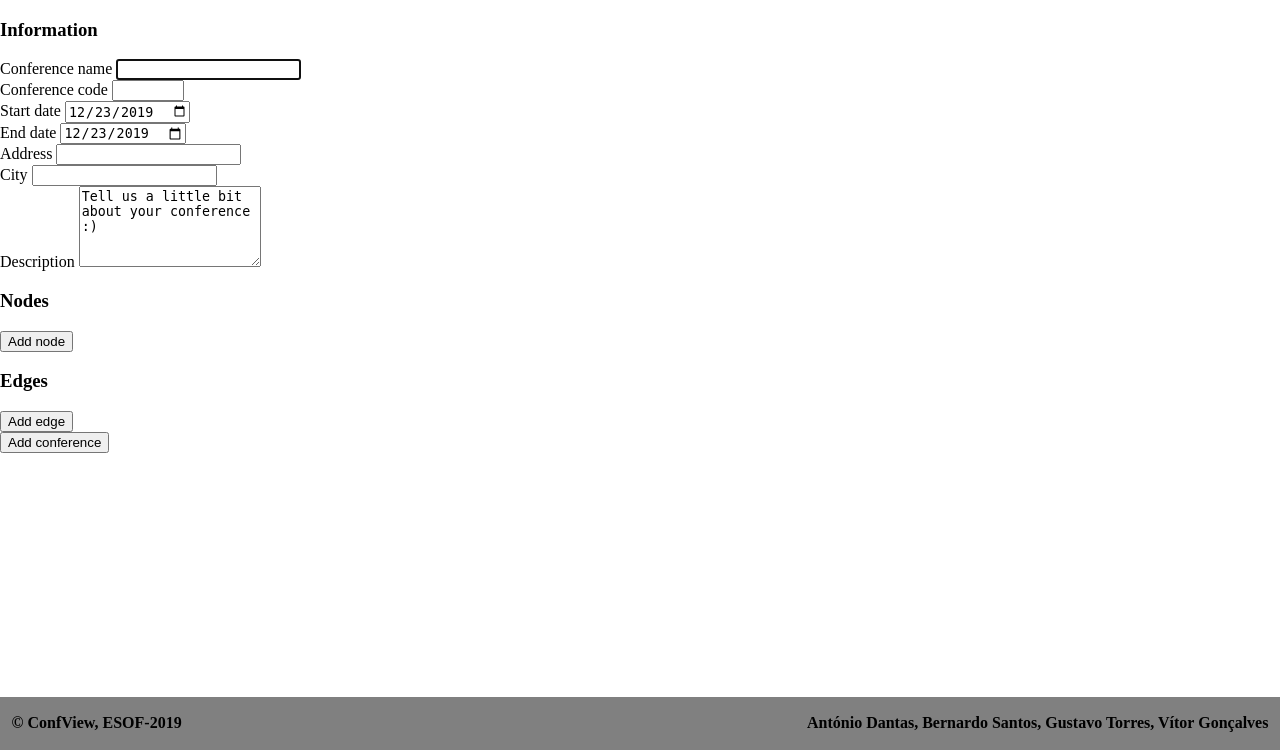
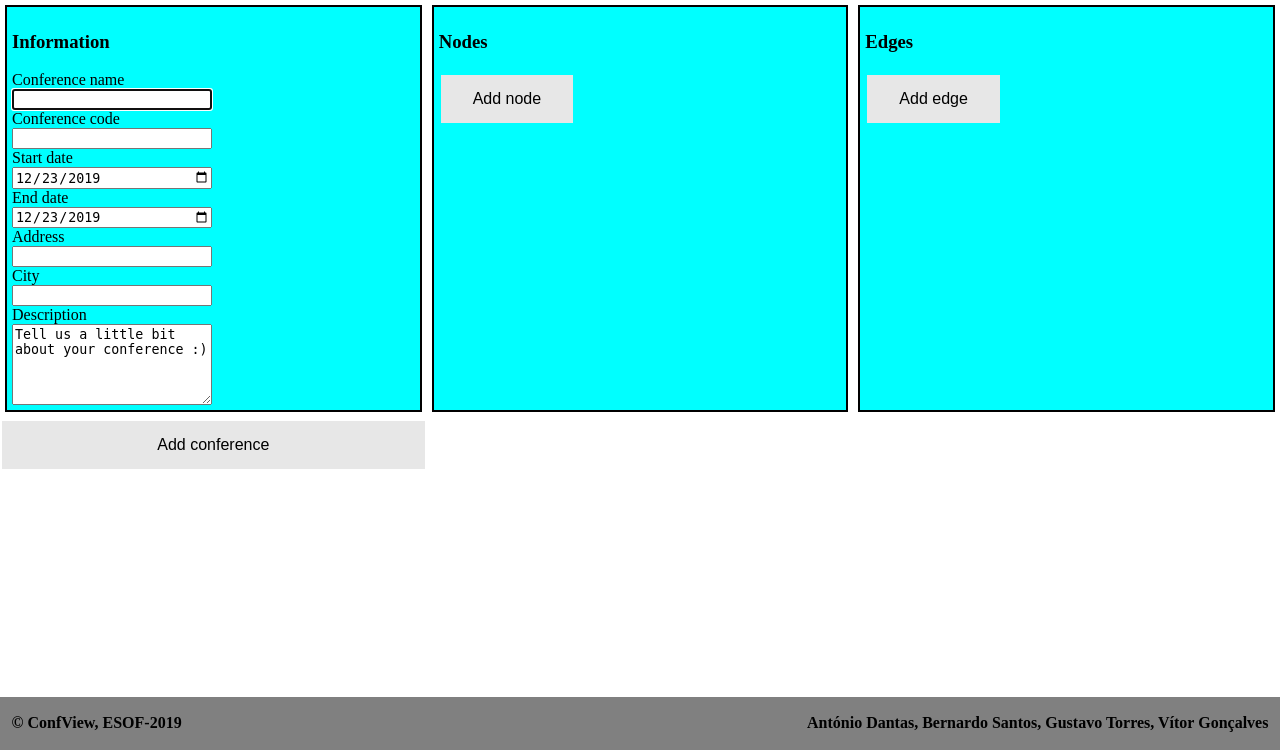
Before and after one commit to softeng-feup/open-cx-o-bando-dos-quatro, a PHP site: page /pages/add_conference.php in a window 1280 px wide. Shown: the part 50-800 px from the top of the page. Run offline with PHP 8.4, Linux system fonts and the light colour scheme; the visitor is signed in with stand-in values (Sample User, id 1).

Commit message:
added css

```diff
--- /dev/null
+++ b/website/css/add.css
@@ -0,0 +1,53 @@
+form{
+    display: grid;
+    grid-template-areas: "info nodes edges";
+    grid-template-columns: 1fr 1fr 1fr;
+
+}
+
+form .form_entry{
+    box-sizing: border-box;
+    display: flex;
+    flex-direction: column;
+    width: 200px;
+}
+form > *{
+    border: 2px solid black;
+    background-color: aqua;
+    margin: 5px;
+    padding: 5px;
+}
+
+#info{
+    grid-area: info;
+}
+
+
+#nodes{
+    grid-area: nodes;
+    box-sizing: border-box;
+}
+
+#edges{
+    grid-area: edges;
+    box-sizing: border-box;
+}
+
+
+input{
+    box-sizing: border-box;
+}
+
+button, input#submit{
+    border: none;
+    color: white;
+    padding: 15px 32px;
+    text-align: center;
+    text-decoration: none;
+    display: inline-block;
+    font-size: 16px;
+    margin: 4px 2px;
+    cursor: pointer;
+    background-color: #e7e7e7;
+    color: black;
+}
--- a/website/pages/add_conference.php
+++ b/website/pages/add_conference.php
@@ -13,6 +13,7 @@ if (!isset($_SESSION['username'])) {
 ?>
 
 <!DOCTYPE html>
+<link rel="stylesheet" type="text/css" href="../css/add.css">
 <html>
     <head>
         <title>ConfView</title>
--- a/website/pages/edit_conference.php
+++ b/website/pages/edit_conference.php
@@ -26,6 +26,7 @@ $conference_info = fetch_conference_info_id($conference_id);
 ?>
 
 <!DOCTYPE html>
+<link rel="stylesheet" type="text/css" href="../css/add.css">
 <html>
     <head>
         <title>ConfView</title>
```
Also changed, not shown: 1 other file.
